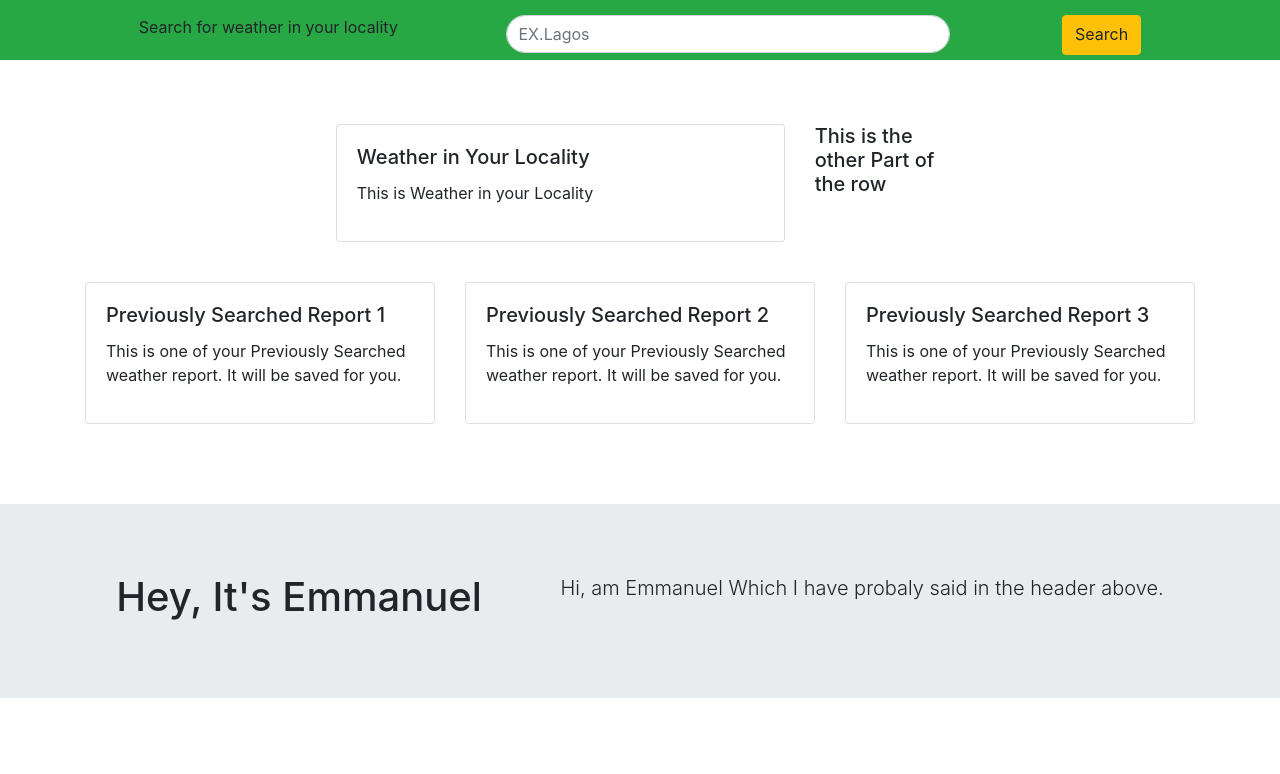
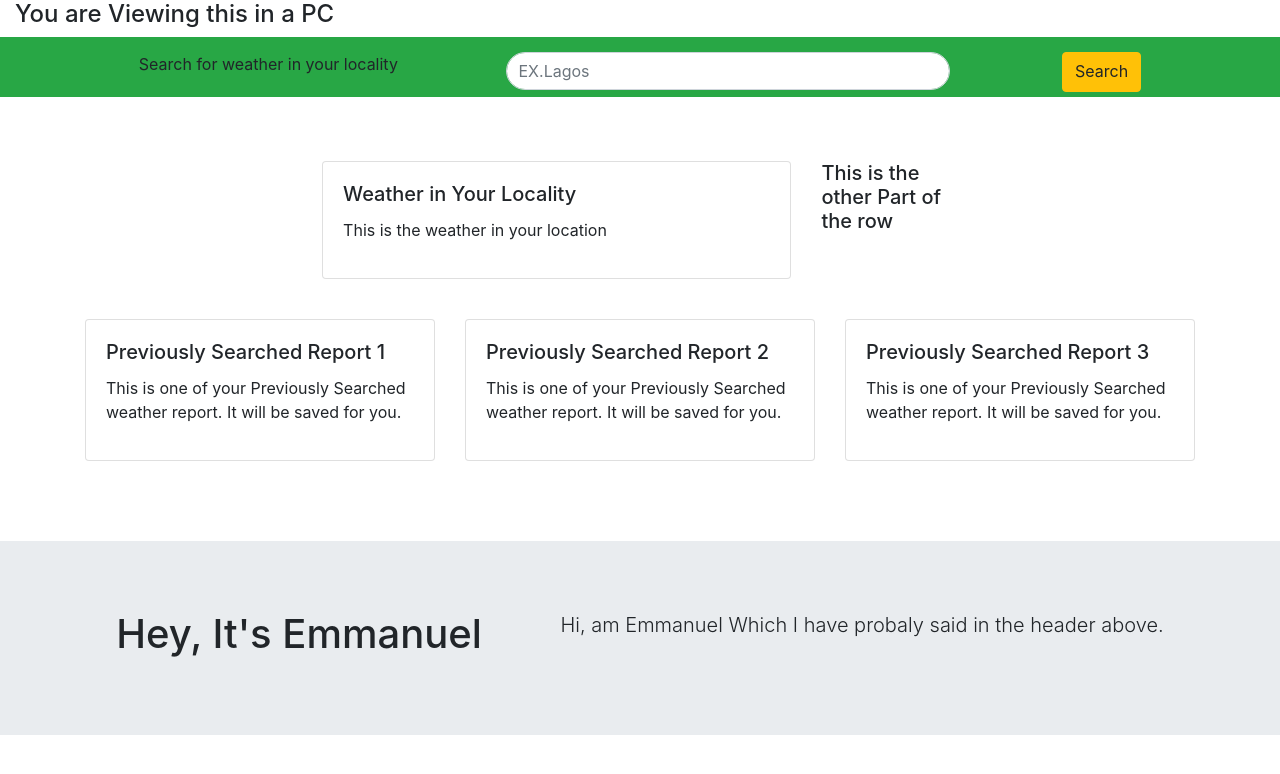
Before and after one commit to emma-worgu/react-weather-app, a React (Create React App) app: page / in a window 1280 px wide. Shown: the top 774 px of the page. Built offline with nearby package versions, Linux system fonts and the light colour scheme.

Commit message:
display the app in the browser

```diff
--- a/package.json
+++ b/package.json
@@ -9,6 +9,7 @@
     "bootstrap": "^4.5.2",
     "react": "^16.13.1",
     "react-dom": "^16.13.1",
+    "react-router-dom": "^5.2.0",
     "react-scripts": "3.4.3"
   },
   "scripts": {
--- a/src/App.js
+++ b/src/App.js
@@ -1,14 +1,44 @@
-import React from 'react';
+import React, {useState} from 'react';
 import Nav from './Nav';
 import Body from './Body';
 import Footer from './Footer';
 import 'bootstrap/dist/css/bootstrap.min.css';
 
 function App() {
+  const[locality, setLocality] = useState('');
+
+  const localHandler = (e) => {
+      setLocality(e.target.value);
+  };
+
+  const handleForm = (e) => {
+      e.preventDefault();
+      console.log(locality);
+  };
+
+  const logic = () => {
+    if (locality === '') {
+      return (
+        <p>This is the weather in your location</p>
+      );
+    } else if (handleForm === false) {
+      return (
+        <p>This is the weather in your location</p>
+      );
+    } else {
+      return (
+        <p>This is the weather in {locality} </p>
+      );
+    };
+  };
+  let recentSearched;
+  localStorage.setItem(recentSearched, locality);
+  const recent = localStorage.getItem(recentSearched);
+  console.log(recent);
   return (
     <div>
-      <Nav/>
-      <Body/>
+      <Nav value={locality} localHandler={localHandler} handleForm={handleForm}/>
+      <Body message={logic()}/>
       <Footer/>
     </div>
   );
--- a/src/Body.js
+++ b/src/Body.js
@@ -3,7 +3,7 @@ import './body.css';
 import 'bootstrap/dist/css/bootstrap.min.css';
 import SavedSearches from './SavedSearches';
 
-function Body() {
+function Body(props) {
     return(
         <div>
             <div className="main-content container">
@@ -12,7 +12,7 @@ function Body() {
                         <div className="card">
                             <div className="card-body">
                                 <h5 className="card-title">Weather in Your Locality</h5>
-                                <p>This is Weather in your Locality</p>
+                                {props.message}
                             </div>
                         </div>
                     </div>
--- /dev/null
+++ b/src/MainNav.js
@@ -0,0 +1,51 @@
+import React from 'react';
+import {
+  BrowserRouter as Router,
+  Switch,
+  Route,
+  Link,
+} from 'react-router-dom';
+
+function MainNav() {
+  const MainNavLogic = () => {
+    if(window.innerWidth < 1024) {
+      return(
+        <Switch>
+          <Router>
+            <div className="container-fluid">
+              <nav class="navbar navbar-expand-lg navbar-light bg-light">
+                <a class="navbar-brand" href="#home-page">Logo</a>
+                <button class="navbar-toggler" type="button" data-toggle="collapse" data-target="#navbarNav" aria-controls="navbarNav" aria-expanded="false" aria-label="Toggle navigation">
+                  <span class="navbar-toggler-icon"></span>
+                </button>
+                <div class="collapse navbar-collapse" id="navbarNav">
+                  <ul class="navbar-nav">
+                    <li class="nav-item active">
+                      <a class="nav-link" id="home-page" href="#home-page">Home <span class="sr-only">(current)</span></a>
+                    </li>
+                    <li class="nav-item">
+                    <a class="nav-link" href="#">Features</a>
+                    </li>
+                  </ul>
+                </div>
+              </nav>
+            </div>
+          </Router>
+        </Switch>
+      );
+    } else {
+      return(
+        <div className="container-fluid">
+          <h4>You are Viewing this in a PC</h4>
+        </div>
+      );
+    };
+  };
+    return(
+        <div>
+          {MainNavLogic()}
+        </div>
+    );
+};
+
+export default MainNav;
--- a/src/Nav.js
+++ b/src/Nav.js
@@ -1,17 +1,14 @@
 import React from 'react';
+import SearchNav from './SearchNav';
+import MainNav from './MainNav';
 import 'bootstrap/dist/css/bootstrap.min.css';
 import './nav.css';
 
-function Nav() {
+function Nav(props) {
     return (
         <div>
-            <nav className="nav bg-success">
-                <div className="container">
-                    <p className="searchPara">Search for weather in your locality</p>
-                    <input className="form-control" type="text" placeholder="EX.Lagos"/>
-                    <button type="submit" className="btn btn-warning">Search</button>
-                </div>
-            </nav>
+            <MainNav/>
+            <SearchNav value={props.locality} localHandler={props.localHandler} handleForm={props.handleForm}/>
         </div>
     );
 };
--- /dev/null
+++ b/src/SearchNav.js
@@ -0,0 +1,19 @@
+import React from 'react';
+import 'bootstrap/dist/css/bootstrap.min.css';
+import './nav.css';
+
+function SearchNav(props) {
+    return (
+        <div>
+            <nav className="nav bg-success">
+                <div className="container">
+                    <p className="searchPara">Search for weather in your locality</p>
+                    <input className="form-control" type="text" placeholder="EX.Lagos" value={props.value} onChange={props.localHandler}/>
+                    <button type="submit" className="btn btn-warning" onClick={props.handleForm}>Search</button>
+                </div>
+            </nav>
+        </div>
+    );
+};
+
+export default SearchNav;
```
Also changed, not shown: 1 other file (tests, documents, lock files or other folders).
